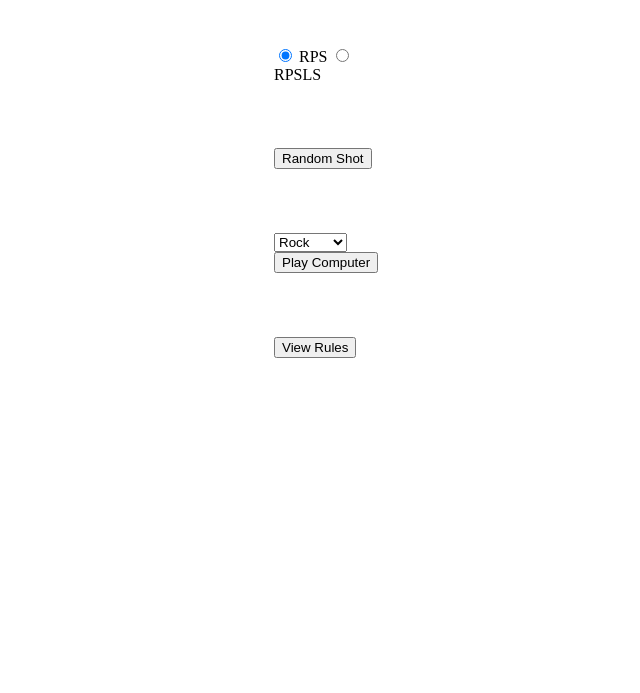
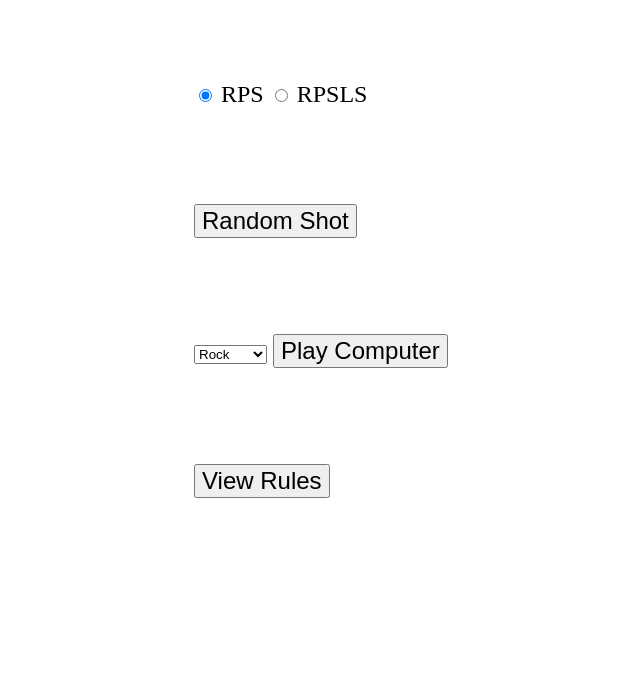
Before and after one commit to comp426-2023-spring/e02-aidanbh, a website: page public/index.html in a window 1280 px wide. Shown: the part 107-800 px from the top of the page, without its empty margins (302-942 px from the left). Drawn offline with Linux system fonts and the light colour scheme.

Commit message:
increase font size

```diff
--- a/public/styles.css
+++ b/public/styles.css
@@ -1,12 +1,16 @@
 body {
-
+    font-size: x-large;
 }
 
 div {
     margin-bottom: 4em;
     margin-left: auto;
     margin-right: auto;
-    width: 8em
+    width: 12em;
+}
+
+button {
+    font-size: x-large;
 }
 
 h1 {
```
